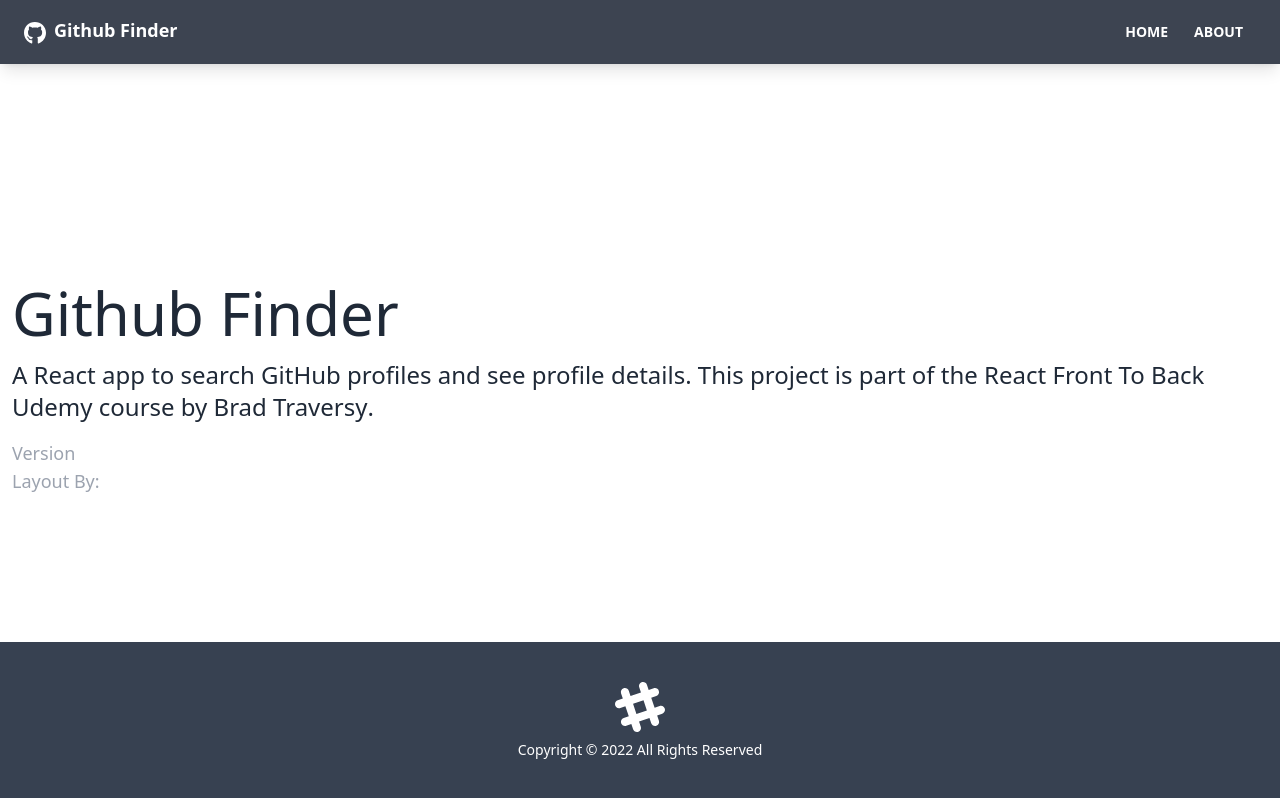
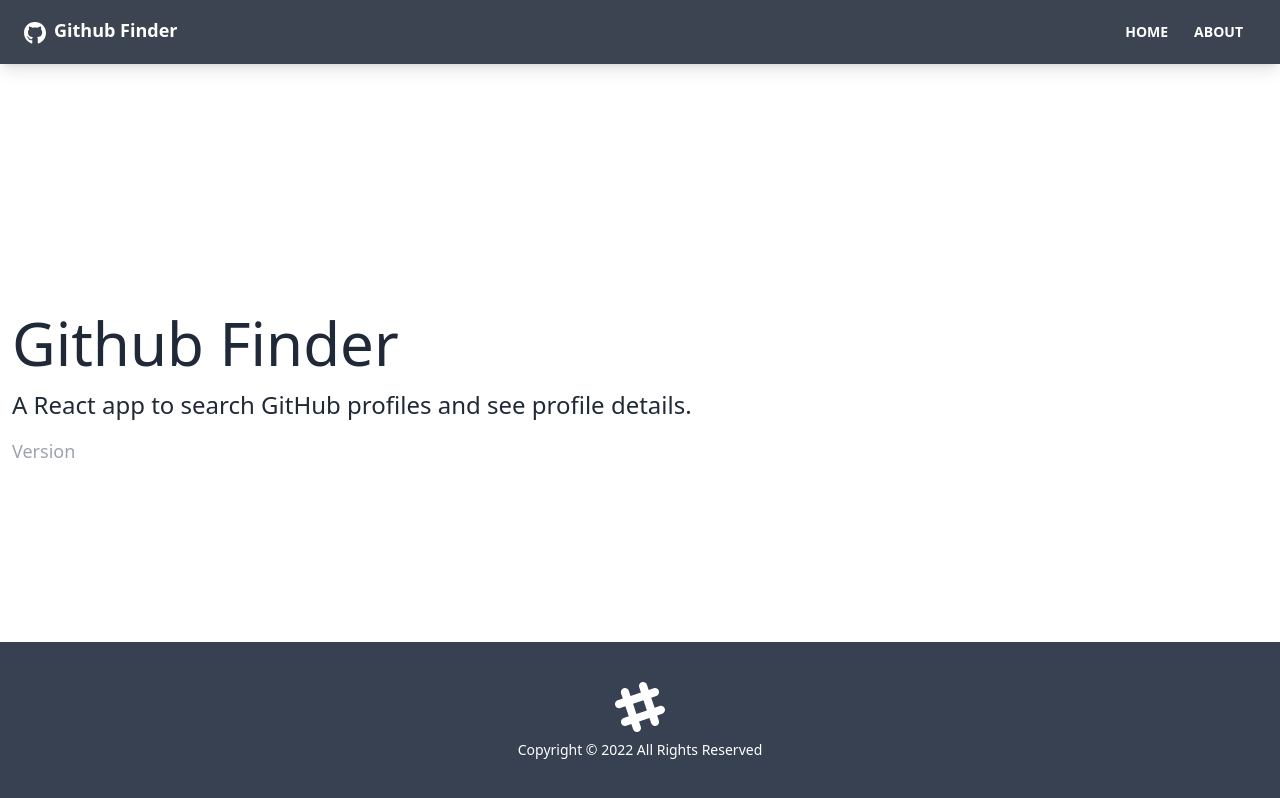
Before and after one commit to Gorbataras/github-finder, a React (Create React App) app: page /about in a window 1280 px wide. Built offline with nearby package versions, Linux system fonts and the light colour scheme; no server answers.

Commit message:
updated about page

```diff
--- a/src/pages/About.jsx
+++ b/src/pages/About.jsx
@@ -5,26 +5,10 @@
     <div>
         <h1 className='text-6xl mb-4'>Github Finder</h1>
       <p className='mb-4 text-2xl font-light'>
-        A React app to search GitHub profiles and see profile details. This
-        project is part of the
-        <a href='https://www.udemy.com/course/modern-react-front-to-back/'>
-          {' '}
-          React Front To Back
-        </a>{' '}
-        Udemy course by
-        <strong>
-          <a href='https://traversymedia.com'> Brad Traversy</a>
-        </strong>
-        .
+        A React app to search GitHub profiles and see profile details.
       </p>
       <p className='text-lg text-gray-400'>
         Version <span className='text-white'>1.0.0</span>
-      </p>
-      <p className='text-lg text-gray-400'>
-        Layout By:
-        <a className='text-white' href='https://twitter.com/hassibmoddasser'>
-          Hassib Moddasser
-        </a>
       </p>
     </div>
   )
```
